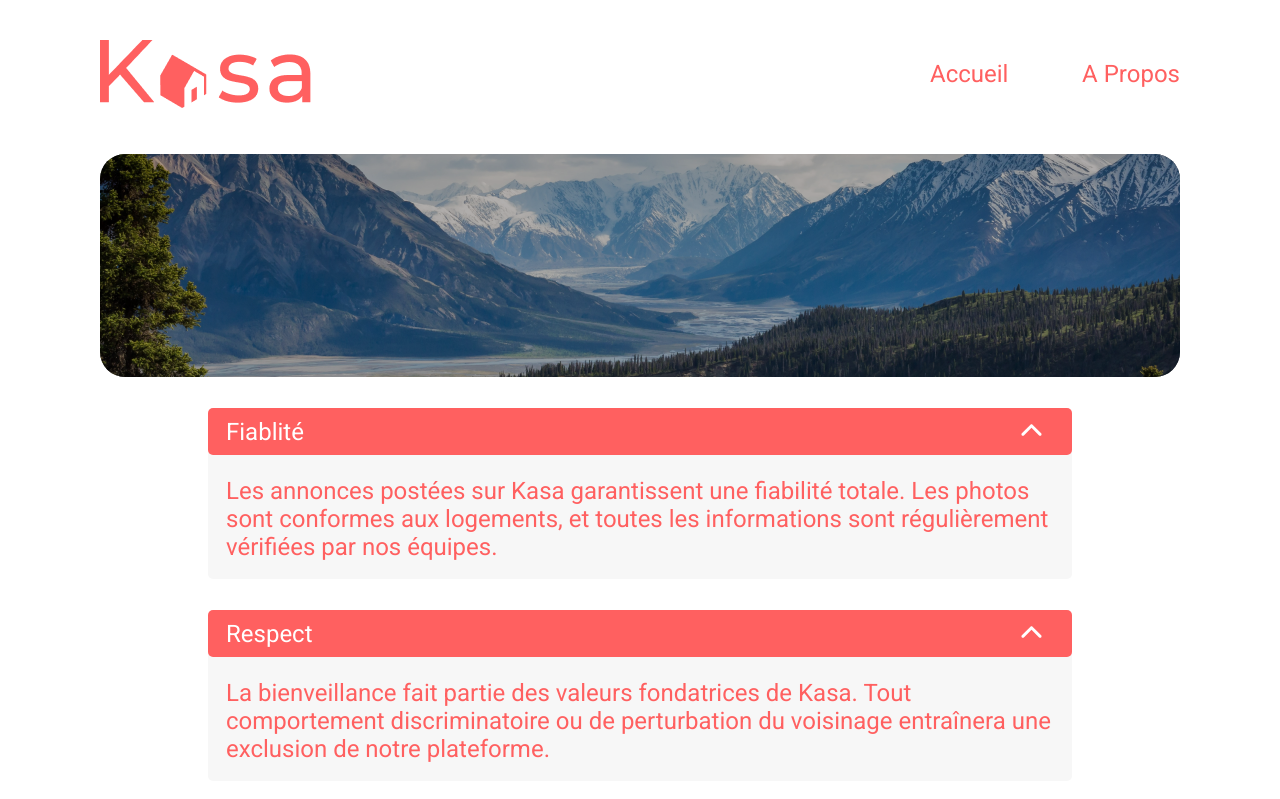
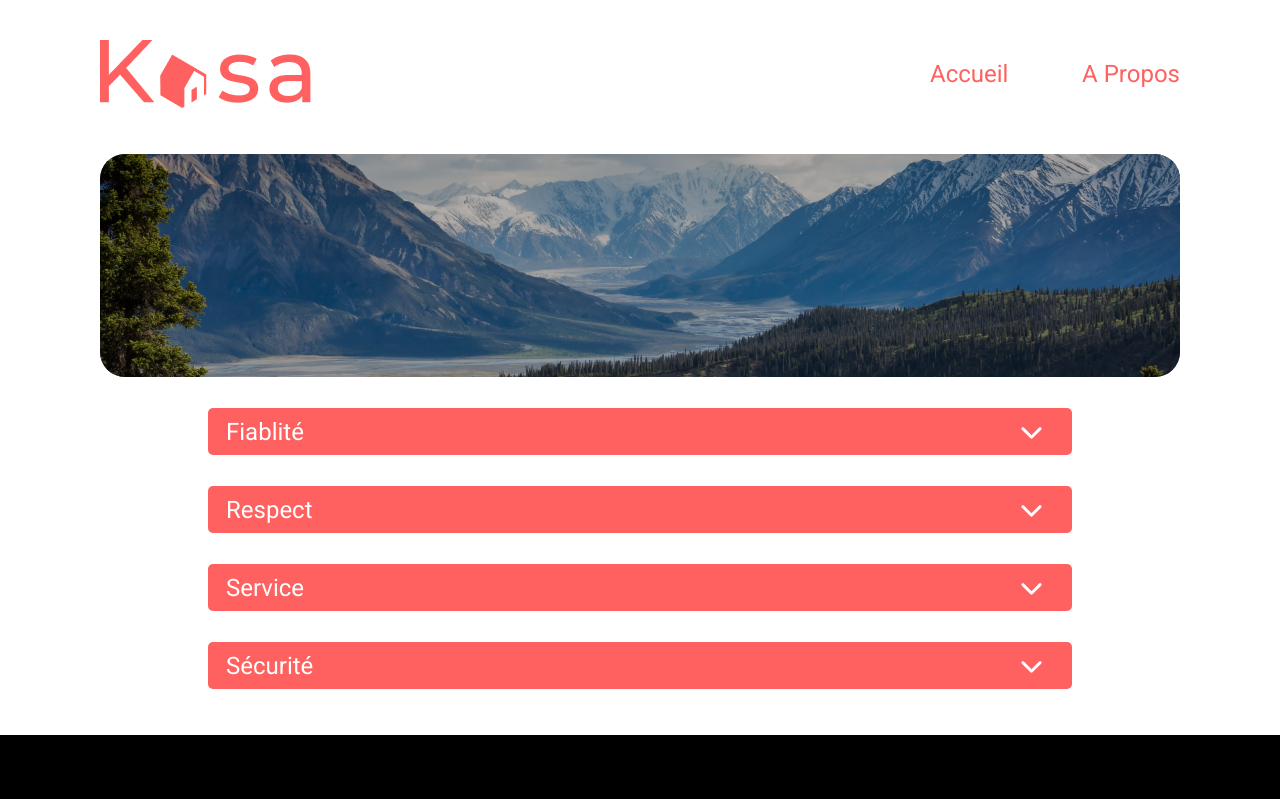
Before and after one commit to VincentValade1/V_Valade_P7_Kasa, a React (Create React App) app: page /a-propos in a window 1280 px wide. Shown: the top 799 px of the page. Built offline with nearby package versions, Linux system fonts and the light colour scheme.

Commit message:
check final (modif collapses fermés et margin body/header

```diff
--- a/src/components/Collapse.jsx
+++ b/src/components/Collapse.jsx
@@ -4,9 +4,9 @@ import { faChevronUp, faChevronDown } from "@fortawesome/free-solid-svg-icons";
 import '../styles/Collapse.css';
 
 // fonction Collapse qui récupère en props la valeur initiale 'collapse open', les enfants, le titre, et une className.
-function Collapse ({ open, children, title, className }) {
+function Collapse ({ children, title, className }) {
     // on utilise le hook useState pour définir un état initial à ouvert.
-    const [isOpen, setIsOpen] = useState(open);
+    const [isOpen, setIsOpen] = useState(false);
 
     // fonction qui va gérer l'ouverture et la fermeture en modifiant l'état actuel à l'état opposé, à chaque clic.
     const handleFilterOpening = () => {
--- a/src/components/LogementMenu.jsx
+++ b/src/components/LogementMenu.jsx
@@ -41,7 +41,7 @@ function LogementMenu({ matchingAppart, id }) {
             </div>
             <div className="logement-collapses-div">
                 {/* on affiche un composant Collapse avec pour enfant la description du logement actuel */}
-                <Collapse  open title='Description' className="logement-full-collapse-card">
+                <Collapse title='Description' className="logement-full-collapse-card">
                     <p>{matchingAppart.description}</p>
                 </Collapse>
                 {/* on affiche un composant Collapse avec pour enfant une liste <li> des équipements de notre logement actuel */}
--- a/src/components/LogementsList.jsx
+++ b/src/components/LogementsList.jsx
@@ -10,7 +10,7 @@ function LogementsList() {
             {logements.map(({ id, title, cover }) =>
                 (
                     // on passe en props l'id, l'image de cover et le titre du logement pour chaque composant LogementCard.
-                    <LogementCard  key={id} id={id} cover={cover} title={title} />
+                    <LogementCard key={id} id={id} cover={cover} title={title} />
                 )
             )}
         </ul>
--- a/src/index.css
+++ b/src/index.css
@@ -2,7 +2,7 @@
 
 body {
   color: #FF6060;
-  margin: 40px 0 0 0;
+  margin: 0;
 }
 
 a {
--- a/src/pages/Apropos.jsx
+++ b/src/pages/Apropos.jsx
@@ -14,7 +14,7 @@ function Apropos () {
             <div className="apropos-collapses-div">
                 {aproposData.map(({ id, title, description }) =>
                     (
-                        <Collapse open key={id} id={id} title={title} className="apropos-full-collapse-card">
+                        <Collapse key={id} id={id} title={title} className="apropos-full-collapse-card">
                             <p>{description}</p>
                         </Collapse>
                     )
@@ -22,16 +22,16 @@ function Apropos () {
 
                 {/* Autre méthode si les infos n'étaient pas dans notre DB */}
 
-                {/* <Collapse open title="Fiabilité" className="apropos-full-collapse-card">
+                {/* <Collapse title="Fiabilité" className="apropos-full-collapse-card">
                     Les annonces postées sur Kasa garantissent une fiabilité totale. Les photos sont conformes aux logements, et toutes les informations sont régulièrement vérifiées  par nos équipes.
                 </Collapse>
-                <Collapse open title="Respect" className="apropos-full-collapse-card">
+                <Collapse title="Respect" className="apropos-full-collapse-card">
                     La bienveillance fait partie des valeurs fondatrices de Kasa. Tout comportement discriminatoire ou de perturbation du voisinage entraînera une exclusion de notre plateforme.
                 </Collapse>
-                <Collapse open title="Service" className="apropos-full-collapse-card">
+                <Collapse title="Service" className="apropos-full-collapse-card">
                     Nos équipes se tiennent à votre disposition pour vous fournir une expérience parfaite. N'hésitez pas à nous contacter si vous avez la moindre question.
                 </Collapse>
-                <Collapse open title="Sécurité" className="apropos-full-collapse-card">
+                <Collapse title="Sécurité" className="apropos-full-collapse-card">
                     La sécurité est la priorité de Kasa. Aussi bien pour nos hôtes que pour les voyageurs, chaque logement correspond aux critères de sécurité établis par nos services. En laissant une note aussi bien à l'hôte qu'au locataire, cela permet à nos équipes de vérifier que les standards sont bien respectés. Nous organisons également des ateliers sur la sécurité domestique pour nos hôtes.
                 </Collapse> */}
             </div>
--- a/src/styles/Header.css
+++ b/src/styles/Header.css
@@ -4,6 +4,7 @@ header {
     display: flex;
     justify-content: space-between;
     height: 68px;
+    margin-top: 40px;
 }
 
 header nav {
```
